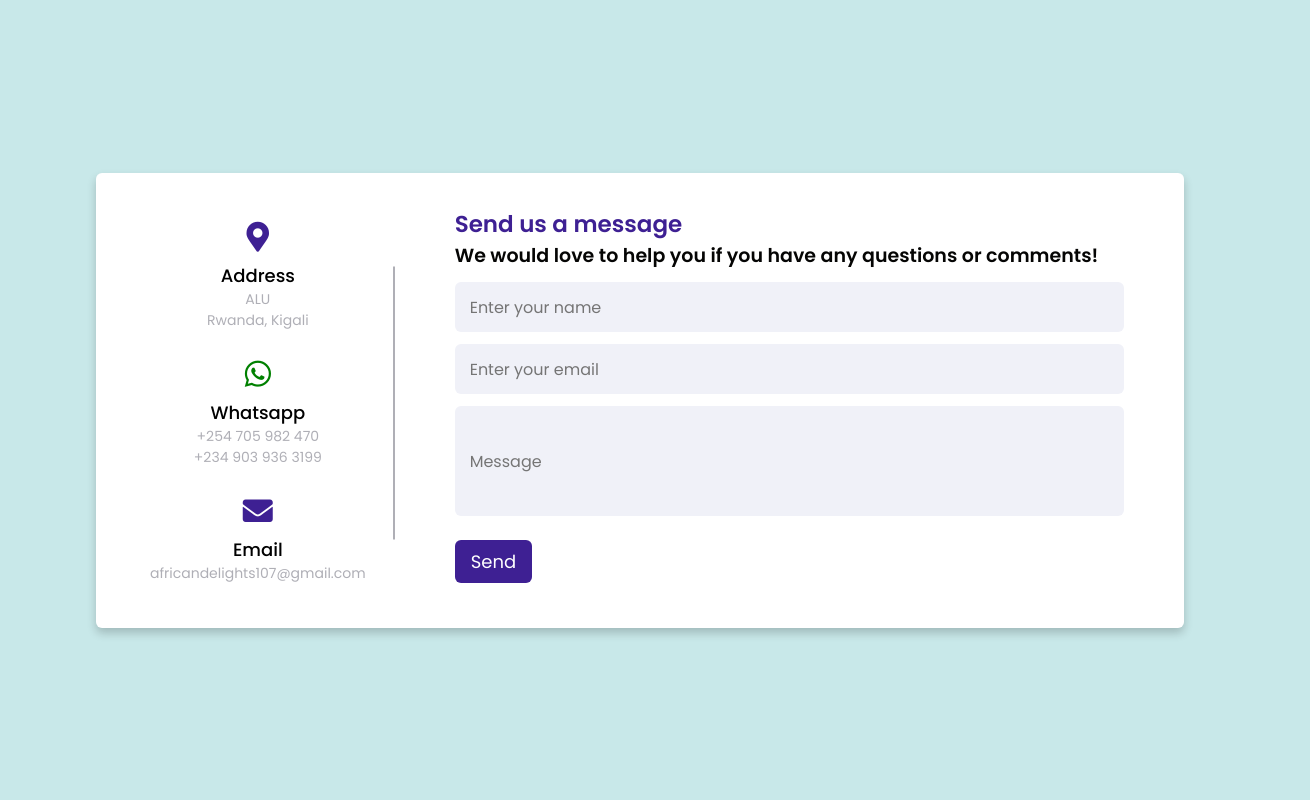
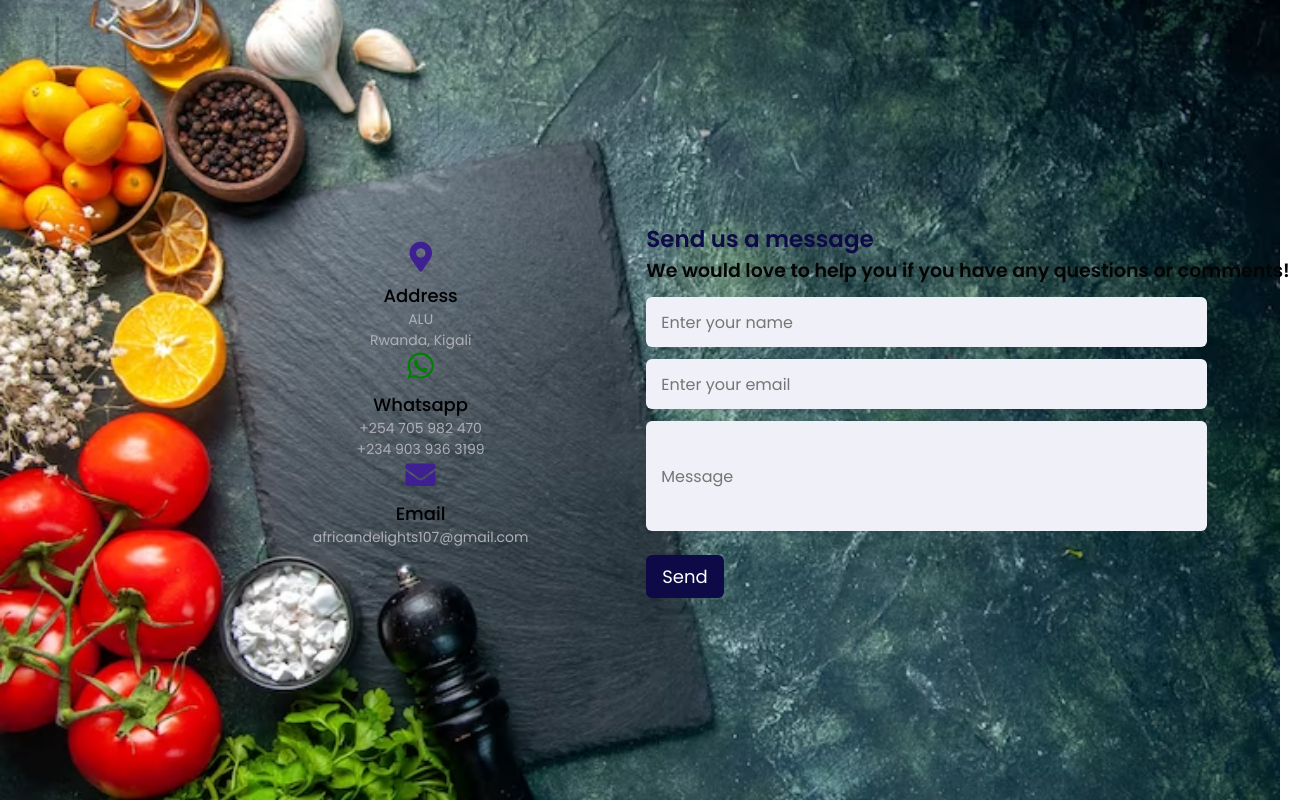
Before and after one commit to karanidenis/African_delights, a plain HTML site: page contact.html in a window 1280 px wide. Shown: the whole page, 1310 px wide, since content can reach past the window. Drawn offline with Linux system fonts and the light colour scheme.

Commit message:
button color

```diff
--- a/contact.css
+++ b/contact.css
@@ -3,28 +3,46 @@
 *{
   margin: 0;
   padding: 0;
-  box-sizing: border-box;
+  box-sizing:content-box;
   font-family: "Poppins" , sans-serif;
+
 }
+
 body{
   min-height: 100vh;
   width: 100%;
   background: #c8e8e9;
-  display: flex;
+  /*  */display: flex;
   align-items: center;
   justify-content: center;
+  background: url("choicecon.avif") no-repeat center center/cover;
 }
+
+.section-header {
+    text-align: top;
+    top:0%;
+    margin: 0 auto;
+    padding: 40px 0;
+    font: 300 60px 'Oswald', sans-serif;
+    color: #fff;
+    text-transform: uppercase;
+    letter-spacing: 6px;}
+
 .container{
-  width: 85%;
-  background: #fff;
-  border-radius: 6px;
-  padding: 20px 60px 30px 40px;
-  box-shadow: 0 5px 10px rgba(0, 0, 0, 0.2);
+  width: 75%;
+  background: transparent;
+  border-radius: 0px;
+  padding: 0px 0px 0px 0px;
+  box-shadow: 0 0px 0px transparent;
+  position:relative; left:140px; top:10px;
+
 }
 .container .content{
   display: flex;
-  align-items: center;
+  align-items: right;
   justify-content: space-between;
+  align-content: right;
+  right:0%;
 }
 .container .content .left-side{
   width: 25%;
@@ -34,9 +52,9 @@ body{
   align-items: center;
   justify-content: center;
   margin-top: 15px;
-  position: relative;
+  position: relative; left:10px; top:5px;
 }
-.content .left-side::before{
+/* .content .left-side::before{
   content: '';
   position: absolute;
   height: 70%;
@@ -45,15 +63,17 @@ body{
   top: 50%;
   transform: translateY(-50%);
   background: #afafb6;
-}
+} */
 .content .left-side .details{
-  margin: 14px;
+  /* margin: 14px; */
   text-align: center;
 }
 .content .left-side .details i{
   font-size: 30px;
   color: #3e2093;
   margin-bottom: 10px;
+
+
 }
 .content .left-side .details .topic{
   font-size: 18px;
@@ -67,15 +87,17 @@ body{
 .container .content .right-side{
   width: 75%;
   margin-left: 75px;
+  position: relative; left:50px; top:0px;
 }
 .content .right-side .topic-text{
   font-size: 23px;
   font-weight: 600;
-  color: #3e2093;
+  color: #0e0947;
 }
+
 .right-side .input-box{
   height: 50px;
-  width: 100%;
+  width: 80%;
   margin: 12px 0;
 }
 .right-side .input-box input,
@@ -107,12 +129,12 @@ body{
   border: none;
   padding: 8px 16px;
   border-radius: 6px;
-  background: #3e2093;
+  background: #0e0947;
   cursor: pointer;
   transition: all 0.3s ease;
 }
 .button input[type="button"]:hover{
-  background: #5029bc;
+  background: #28a20c;
 }
 
 @media (max-width: 950px) {
```
